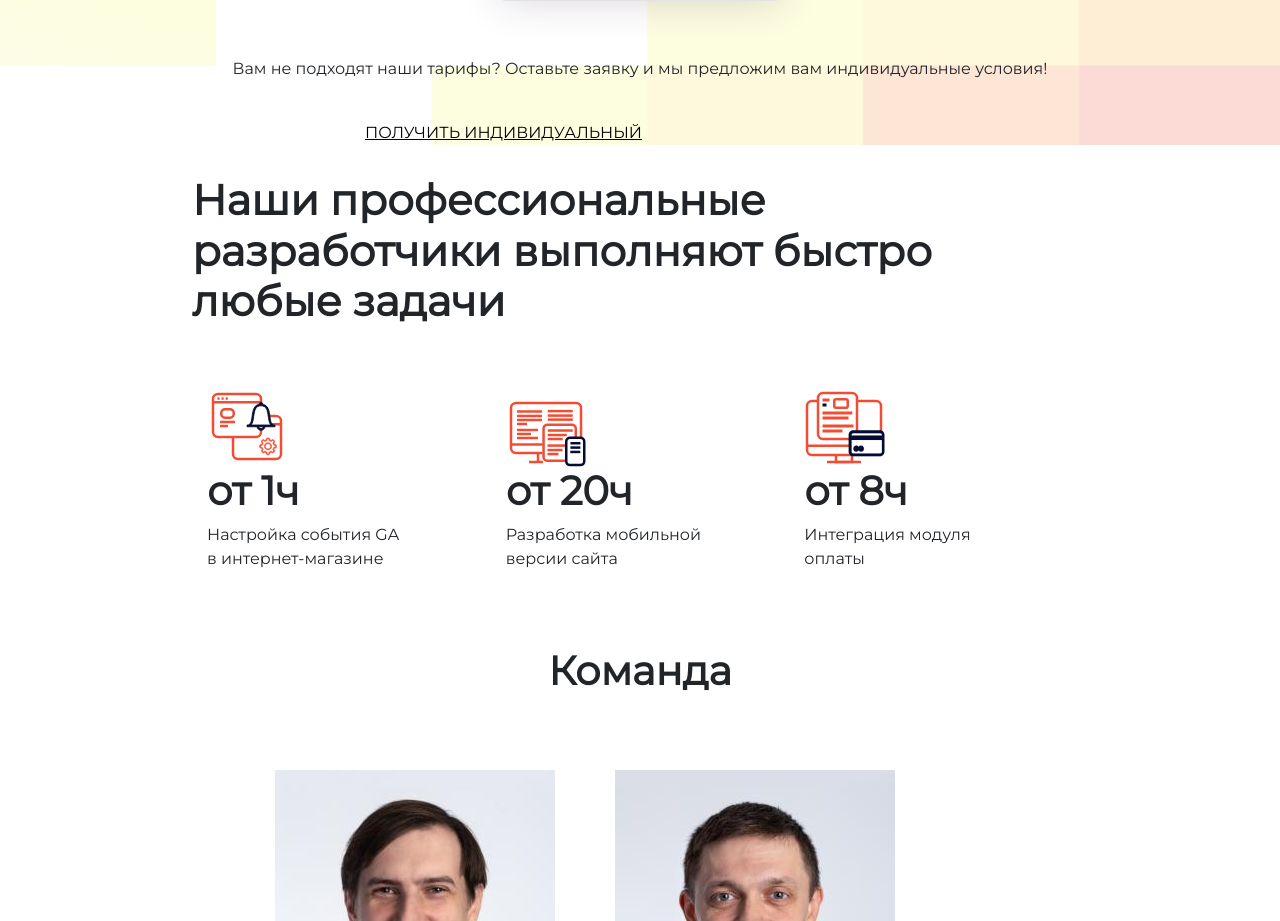
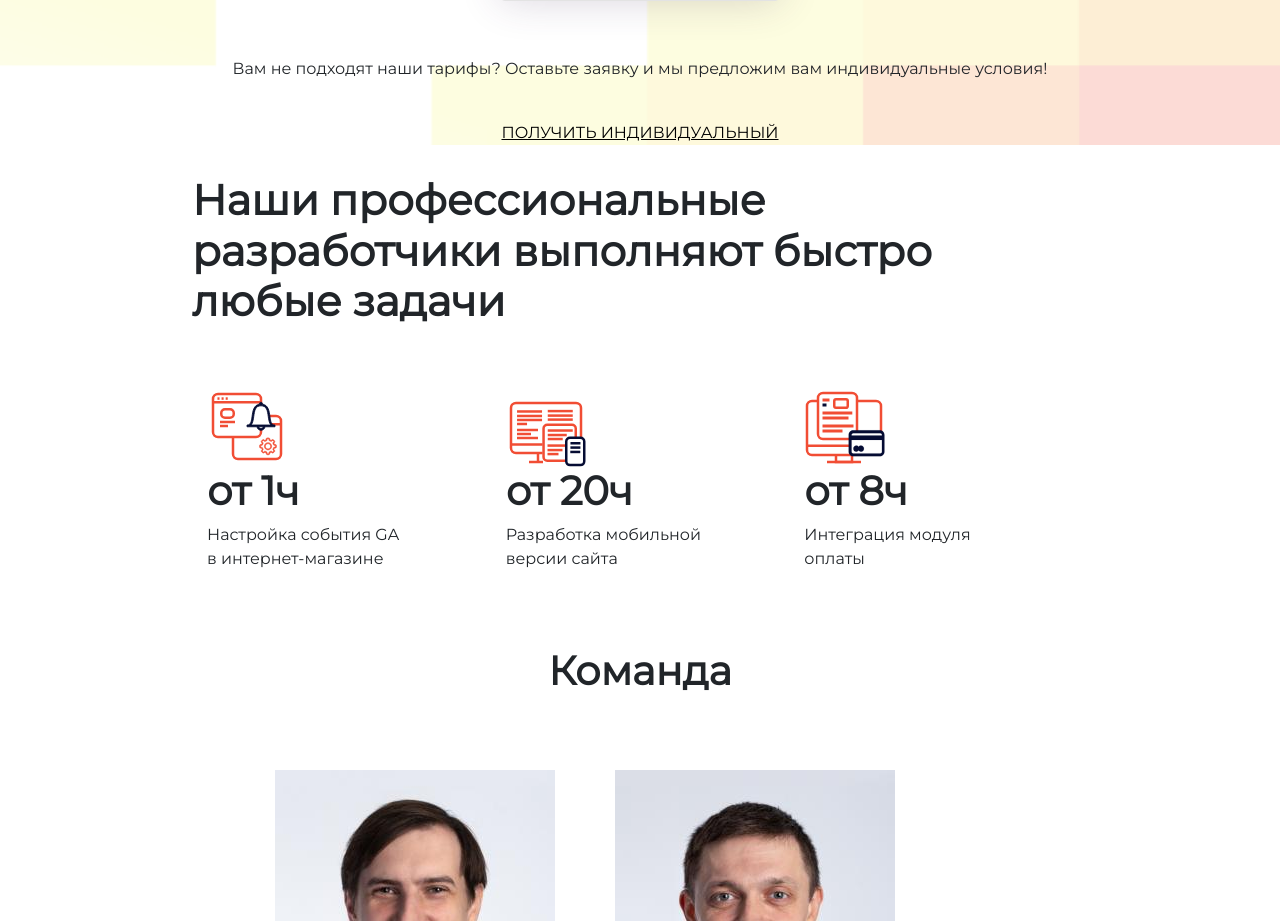
Before and after one commit to anitaloz/frontend_project_3sem, a plain HTML site: page index.html in a window 1280 px wide. Shown: the part 3913-4834 px from the top of the page. Drawn offline with nearby package versions, Linux system fonts and the light colour scheme.

Commit message:
Update style.css

```diff
--- a/style/style.css
+++ b/style/style.css
@@ -375,10 +375,10 @@ div.second-space h1{
 .forth-space a{
     color:black;
     text-decoration: underline;
-    margin:28%;
-    padding-bottom:10%;
     text-align: center;
     font-size:16px;
+    display:flex;
+    justify-content: center;
 }
 .forth-space a:hover{
     color:rgba(241, 77, 52, 1);
```
